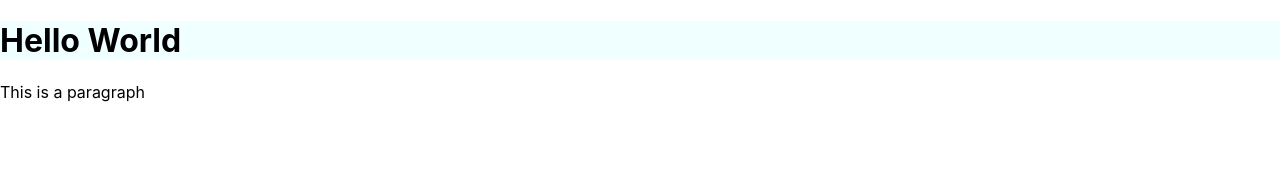
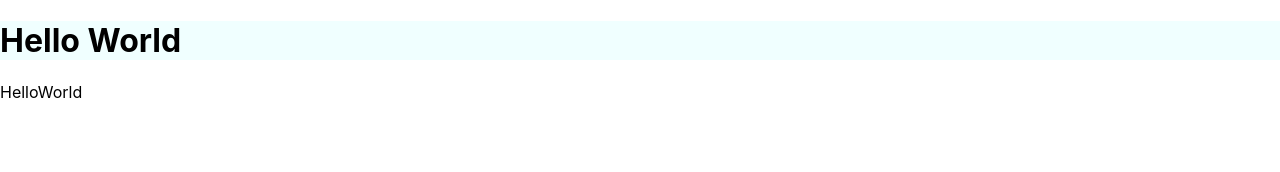
Before and after one commit to shaheershakir/robofriend, a React (Create React App) app: page / in a window 1280 px wide. Shown: the top 172 px of the page. Built offline with nearby package versions, Linux system fonts and the light colour scheme.

Commit message:
added props as object

```diff
--- a/src/Hello.js
+++ b/src/Hello.js
@@ -4,9 +4,9 @@
 class Hello extends Component {
     render() {
         return (
-        <div>
+        <div className='f1 tc'>
             <h1>Hello World</h1>
-            <p>This is a paragraph</p>
+            <p>{this.props.greeting}</p>
         </div>
         );
     }
--- a/src/index.js
+++ b/src/index.js
@@ -7,7 +7,7 @@
 const root = ReactDOM.createRoot(document.getElementById('root'));
 root.render(
   <React.StrictMode>
-    <Hello />
+    <Hello greeting={'Hello' + 'World'} />
   </React.StrictMode>
 );
 
```
